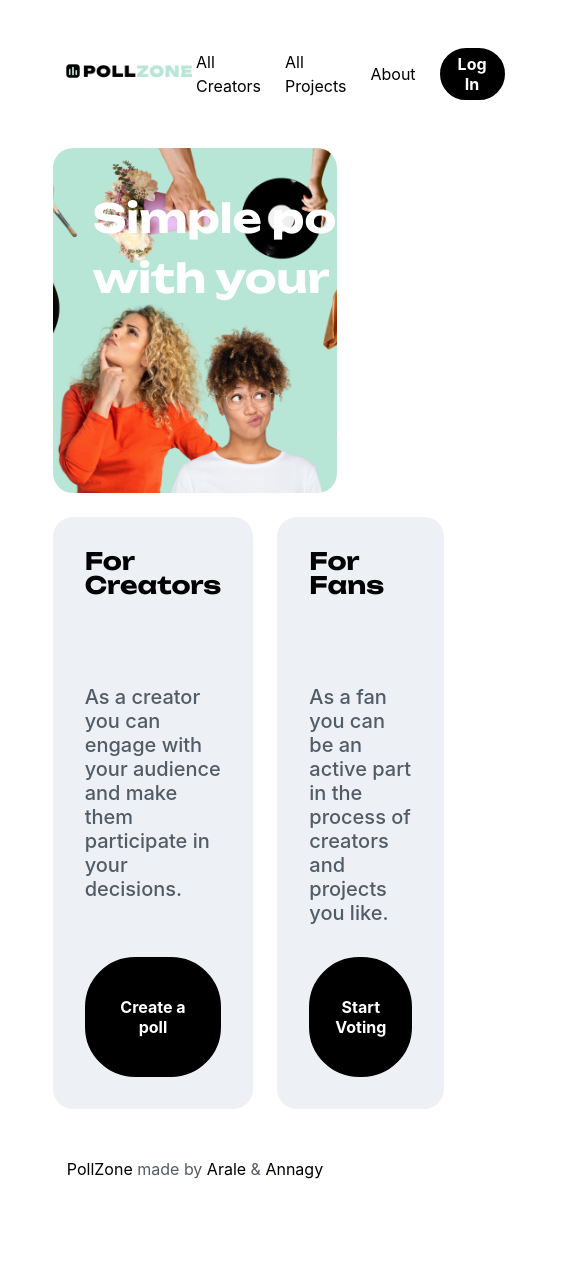
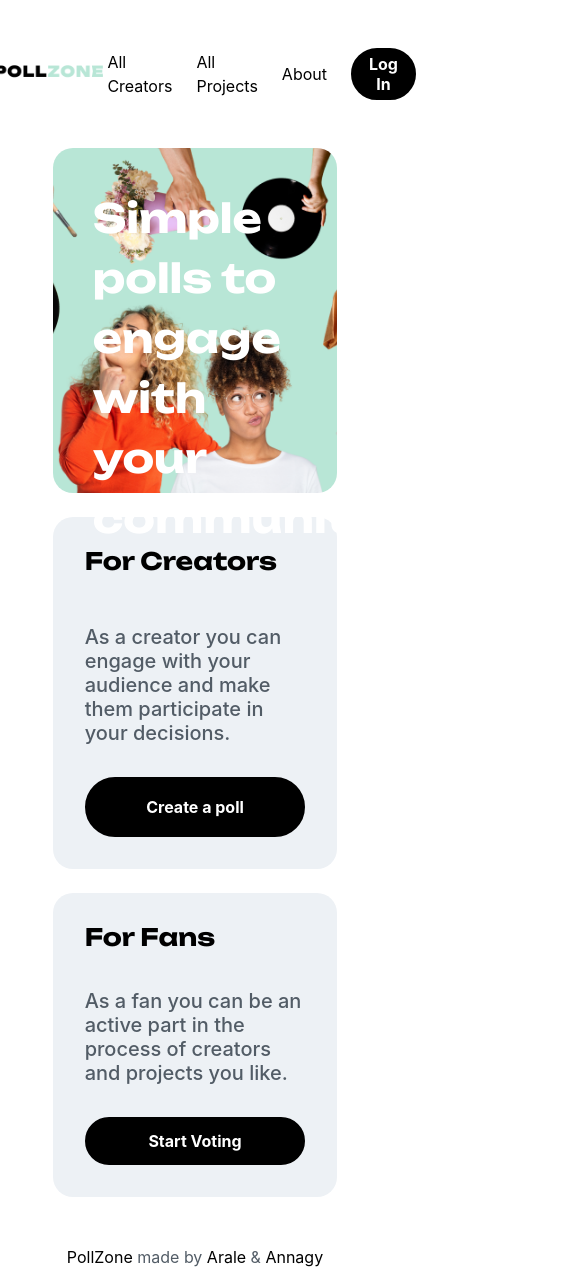
Before and after one commit to justArale/pollzone-client, a React (Vite) app: page / in a window 390 px wide. Shown: the top 1269 px of the page, 585 px wide, since content can reach past the window. Before the commit the page ends 1181 px from the top, so only its background shows below. Built offline with nearby package versions, Linux system fonts and the light colour scheme; no server answers.

Commit message:
responsive design homepage and dashboardpage

```diff
--- a/src/App.css
+++ b/src/App.css
@@ -2,5 +2,6 @@
   height: 100%;
   display: flex;
   flex-direction: column;
+  align-items: center;
   gap: 48px;
 }
--- a/src/components/Dashboard.css
+++ b/src/components/Dashboard.css
@@ -112,3 +112,19 @@
   color: #686868;
   margin: 5px 0;
 }
+
+@media (max-width: 790px) {
+  .projectsContainer {
+    gap: 16px;
+  }
+
+  .projectCard,
+  .favCreatorCard {
+    width: 100%;
+  }
+
+  .headerContainer {
+    flex-direction: column;
+    align-items: flex-start;
+  }
+}
--- a/src/components/HomePage.css
+++ b/src/components/HomePage.css
@@ -43,3 +43,19 @@
   padding: 32px;
   background-color: var(--box-color);
 }
+
+@media (max-width: 790px) {
+  .headerDescription {
+    width: calc(100% - 80px);
+    height: auto;
+    font-size: var(--font-size-ml);
+  }
+
+  .pageTitle {
+    font-size: var(--font-size-ml);
+  }
+
+  .boxWrapper {
+    grid-template-columns: 1fr;
+  }
+}
--- a/src/pages/creatorfeatures/EditProjectPage.jsx
+++ b/src/pages/creatorfeatures/EditProjectPage.jsx
@@ -340,7 +340,11 @@ function EditProjectPage() {
                       className="button awareButtonSmall buttonFont buttonFontReverse"
                       onClick={() => removeOption(index)}
                     >
-                      <img src={deleteIcon} alt="deleteIcon" className="addIcon" />
+                      <img
+                        src={deleteIcon}
+                        alt="deleteIcon"
+                        className="addIcon"
+                      />
                       Remove
                     </button>
                   </div>
```
